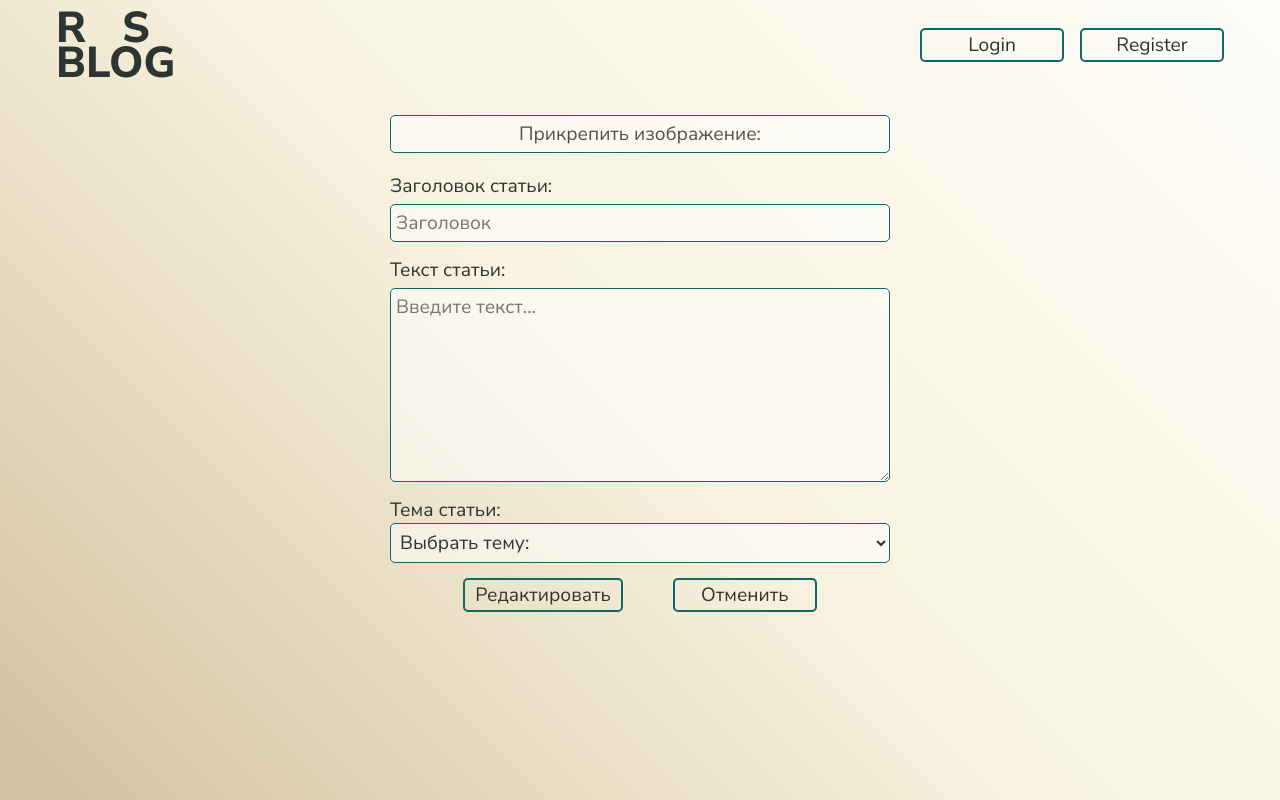
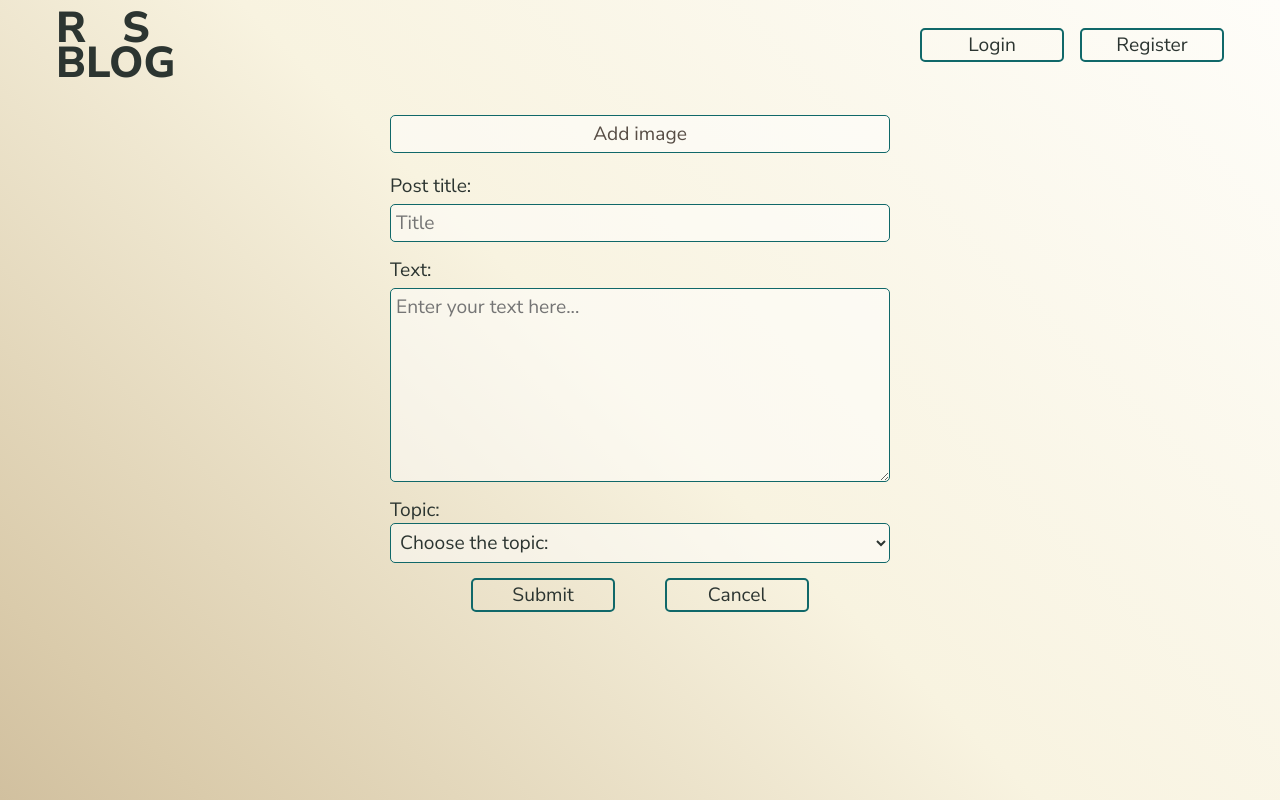
Before and after one commit to SergeyIvanov85/RSBlog, a React (Create React App) app in the folder client/: page /1/edit in a window 1280 px wide. Built offline with nearby package versions, Linux system fonts and the light colour scheme; no server answers.

Commit message:
feat: add translation for EditPostPage

```diff
--- a/client/src/pages/EditPostPage.tsx
+++ b/client/src/pages/EditPostPage.tsx
@@ -3,9 +3,10 @@ import {useAppDispatch} from "../redux/hooks";
 import {useNavigate, useParams} from "react-router-dom";
 import axios from "../utils/axios";
 import {updatePost} from "../redux/features/post/postSlice";
+import { useTranslation } from 'react-i18next';
 
 export const EditPostPage = () => {
-
+    const { t } = useTranslation();
     const [title, setTitle] = useState('')
     const [text, setText] = useState('')
     const [oldImage, setOldImage] = useState<File | null>(null)
@@ -61,7 +62,7 @@ export const EditPostPage = () => {
                     setOldImage(null)
                     }
                 }}/>
-                <label htmlFor='add-image__input' className='add-image__label'>Прикрепить изображение:</label>
+                <label htmlFor='add-image__input' className='add-image__label'>{t('add-post-page.add-image')}</label>
                 <div className='image-preview'>
                     { oldImage && (
                       <img src={`http://localhost:3002/${oldImage}`} alt={oldImage.name}/>
@@ -73,33 +74,33 @@ export const EditPostPage = () => {
             </div>
 
             <div className='add-title'>
-                <label htmlFor='add-title__input'>Заголовок статьи:</label>
-                <input type='text' id='add-title__input' className='text-input'value={title} onChange={(e) => setTitle(e.target.value)} placeholder='Заголовок'/>
+                <label htmlFor='add-title__input'>{t('add-post-page.title')}</label>
+                <input type='text' id='add-title__input' className='text-input'value={title} onChange={(e) => setTitle(e.target.value)} placeholder={t('add-post-page.title-placeholder')}/>
             </div>
 
 
             <div className='add-text'>
-                <label htmlFor='add-text__input'>Текст статьи:
-                    <textarea id='add-text__input' onChange={(e) => setText(e.target.value)} value={text} placeholder='Введите текст...' rows={7} className='text-input'/>
+                <label htmlFor='add-text__input'>{t('add-post-page.text')}
+                    <textarea id='add-text__input' onChange={(e) => setText(e.target.value)} value={text} placeholder={t('add-post-page.text-placeholder')} rows={7} className='text-input'/>
                 </label>
             </div>
 
             <div className='add-topic'>
-                <label htmlFor='add-topic__select'>Тема статьи:
+                <label htmlFor='add-topic__select'>{t('add-post-page.topic')}
                     <select name='add-topic__select' onChange={(e) => setTopic(e.target.value)} value={topic} id='add-topic__select' className='add-topic__select'>
-                        <option>Выбрать тему:</option>
-                        <option value='travel'>Путешествия</option>
-                        <option value='health'>Здоровье</option>
-                        <option value='education'>Образование</option>
-                        <option value='sport'>Спорт</option>
-                        <option value='other'>Другое</option>
+                        <option value='' disabled>{t('add-post-page.topic-placeholder')}</option>
+                        <option value='travel'>{t('add-post-page.traveling')}</option>
+                        <option value='health'>{t('add-post-page.health')}</option>
+                        <option value='education'>{t('add-post-page.education')}</option>
+                        <option value='sport'>{t('add-post-page.sport')}</option>
+                        <option value='other'>{t('add-post-page.other')}</option>
                     </select>
                 </label>
             </div>
 
             <div className='add-post-btns'>
-                <button onClick={submitHandler} className='btn'>Редактировать</button>
-                <button onClick={clearFormHandler} className='btn'>Отменить</button>
+                <button onClick={submitHandler} className='btn'>{t('add-post-page.add')}</button>
+                <button onClick={clearFormHandler} className='btn'>{t('add-post-page.cancel')}</button>
             </div>
         </div>
     </form>
```
